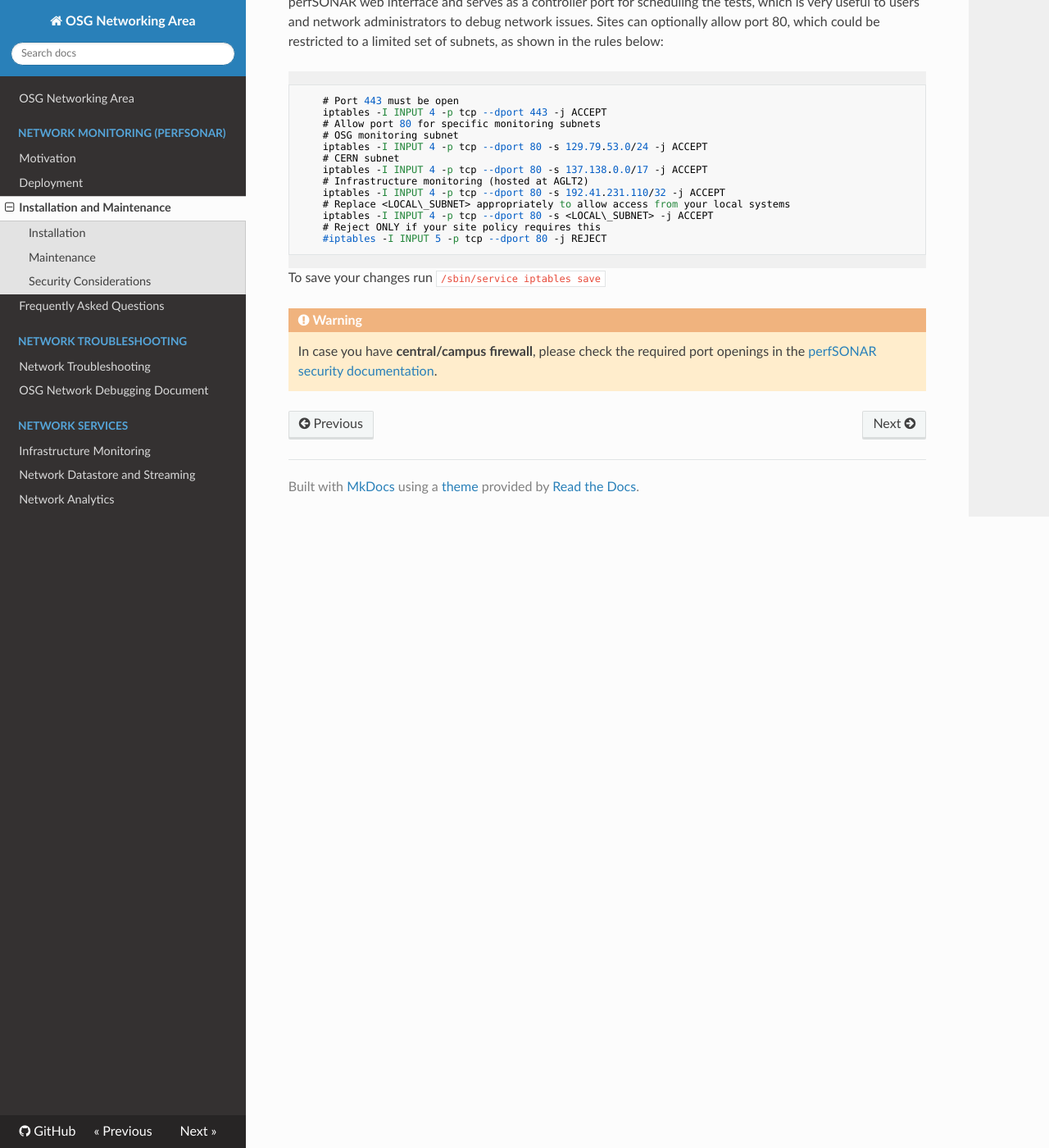
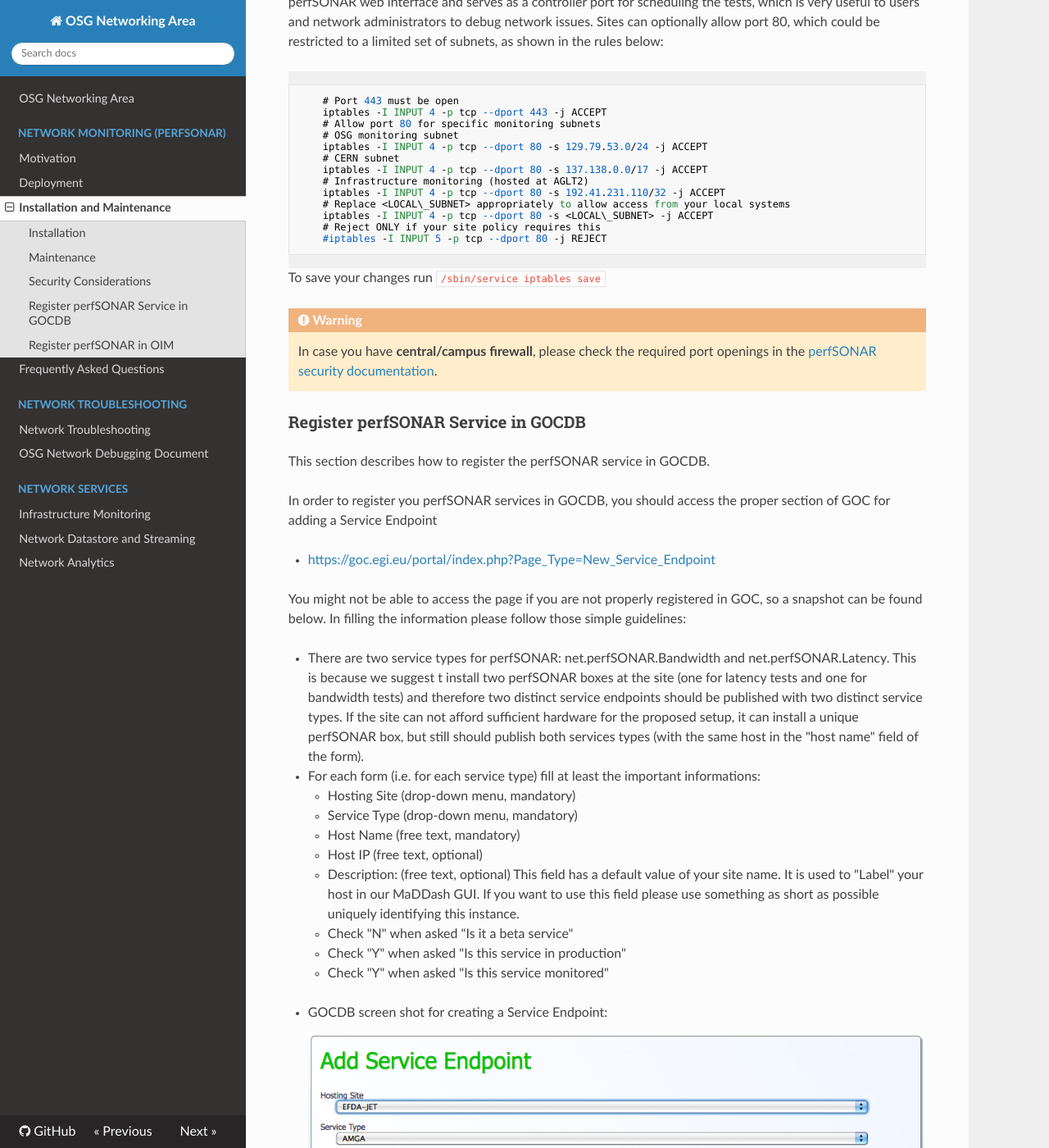
Before and after one commit to osg-htc/networking, an MkDocs documentation site: the page built from docs/perfsonar/installation.md, in a window 1280 px wide and 1400 px high, scrolled down 2855 px. Shown: the whole window at 82% size. Built offline with MkDocs 1.6.1, drawn with Linux system fonts in a browser that asks for light colours; nearby versions of some CDN libraries; old or Windows-style settings are respelled for this version of MkDocs; some of the changed text lies outside the part shown.

Commit message:
Update installation.md

```diff
--- a/docs/perfsonar/installation.md
+++ b/docs/perfsonar/installation.md
@@ -91,3 +91,76 @@
 
 !!! warning
 	In case you have **central/campus firewall**, please check the required port openings in the [perfSONAR security documentation](http://docs.perfsonar.net/manage_security.html).
+
+### Register perfSONAR Service in GOCDB
+
+This section describes how to register the perfSONAR service in GOCDB.
+
+In order to register you perfSONAR services in GOCDB, you should access the proper section of GOC for adding a Service Endpoint
+
+-   <https://goc.egi.eu/portal/index.php?Page_Type=New_Service_Endpoint>
+
+You might not be able to access the page if you are not properly registered in GOC, so a snapshot can be found below. In filling the information please follow those simple guidelines:
+
+-   There are two service types for perfSONAR: net.perfSONAR.Bandwidth and net.perfSONAR.Latency. This is because we suggest t install two perfSONAR boxes at the site (one for latency tests and one for bandwidth tests) and therefore two distinct service endpoints should be published with two distinct service types. If the site can not afford sufficient hardware for the proposed setup, it can install a unique perfSONAR box, but still should publish both services types (with the same host in the "host name" field of the form).
+-   For each form (i.e. for each service type) fill at least the important informations:
+    -   Hosting Site (drop-down menu, mandatory)
+    -   Service Type (drop-down menu, mandatory)
+    -   Host Name (free text, mandatory)
+    -   Host IP (free text, optional)
+    -   Description: (free text, optional) This field has a default value of your site name. It is used to "Label" your host in our MaDDash GUI. If you want to use this field please use something as short as possible uniquely identifying this instance.
+    -   Check "N" when asked "Is it a beta service"
+    -   Check "Y" when asked "Is this service in production"
+    -   Check "Y" when asked "Is this service monitored"
+
+<!-- -->
+
+-   GOCDB screen shot for creating a Service Endpoint: <br /> ![Screenshot](../img/Screen_shot_2013-02-19_at_15.26.52.png)
+
+### Register perfSONAR in OIM
+!!! warning
+	These instructions were revised on October 1, 2013.** If you registered your perfSONAR instances in OIM following instructions prior to this date please update them using the following instructions. The summary of the change: Instead of registering one resource per "Site" and then having two services (latency and bandwidth) for that resource, the new instructions are to register each site/service combination as one resource. For example a Tier-2 with two sites (A,B) will now need to register 4 resources: **latency\_A**, **latency\_B**, **bandwidth\_A** and **bandwidth\_B**.
+
+
+This section describes how to register your perfSONAR-PS instances in OIM. For general information about registering items in OIM see <https://twiki.grid.iu.edu/bin/view/Operations/OIMRegistrationInstructions>
+
+Each OSG site should have two perfSONAR instances (one for Latency and one for Bandwidth) installed to enable network monitoring. These instances should be located as "close" (in a network-sense) as possible to the site's storage. If a logical site is comprised of more than one physical site, each physical site should be instrumented with perfSONAR instances.
+
+The example below uses AGLT2 (primarily an ATLAS Tier-2 center) which has two physical sites located at the University of Michigan in Ann Arbor and at Michigan State University in East Lansing.
+
+To begin registration, make sure you have your X509 certificate loaded in your browser and go to
+
+-   <https://oim.grid.iu.edu> (for registered users)
+-   <http://oim.grid.iu.edu> (for guest)
+
+<!-- -->
+
+-   The web page should be similar to this one with your site details. See notes on this screen capture: <br /> ![Screenshot1](../img/OIM_perfSONAR_reg_1.png)
+
+<!-- -->
+
+-   You need to create a name for the new resource. This example is the latency instance at the AGLT2 UM site: <br /> ![Screenshot2](../img/OSG-ps-register-latency.png)
+
+<!-- -->
+
+-   Please select the right service for the instance you are registering (either latency or bandwidth): <br /> ![Screenshot3](../img/OSG-ps-register-latency-service.png)
+
+<!-- -->
+
+-   More details about registering the site. You need to include relevant contact details. These instructions will apply to all perfSONAR-PS instances you register: <br /> ![Screenshot4](../img/OIM_perfSONAR_reg_4b.png)
+
+<!-- -->
+
+-   You need to agree to the OSG AUPs before submitting. These instructions will apply to each set of perfSONAR-PS instances you register: <br /> ![Screenshot5](../img/OIM_perfSONAR_reg_4c.png)
+
+<!-- -->
+
+-   If you have another site/service to enter you should add another resource and create a new name (similar to above). For this example we also need to register **perfSONAR\_UM\_bandwidth** which is the perfSONAR bandwidth instance for the University of Michigan AGLT2 site. Since AGLT2 also has a site at Michigan State University we will also need to create two more resources/services: **perfSONAR\_MSU\_latency** and **perfSONAR\_MSU\_bandwidth**. <br />
+
+<!-- -->
+
+-   This is similar what your "topology" should look like after **updating** to the new way of registering perfSONAR instances. Shown are both old and new entries. If you haven't registered before you won't see the old entries of course. <br /> ![Screenshot5](../img/OSG-ps-register-topology.png)
+
+After you have submitted each resource you should get an email confirming the requested registration with some details. **For sites that already have been running and registered in OIM there won't be much that you need to do.** In such a case you can choose to attend the next Monday meeting if you have questions or concerns. Details will be in the email that is sent. Also you should note that tickets will be created to track your new perfSONAR registrations. You don't have to take any action on them.
+
+If you have problems or questions please consult our [FAQ](faq.md) or alternatively open a ticket with GOC.
```
